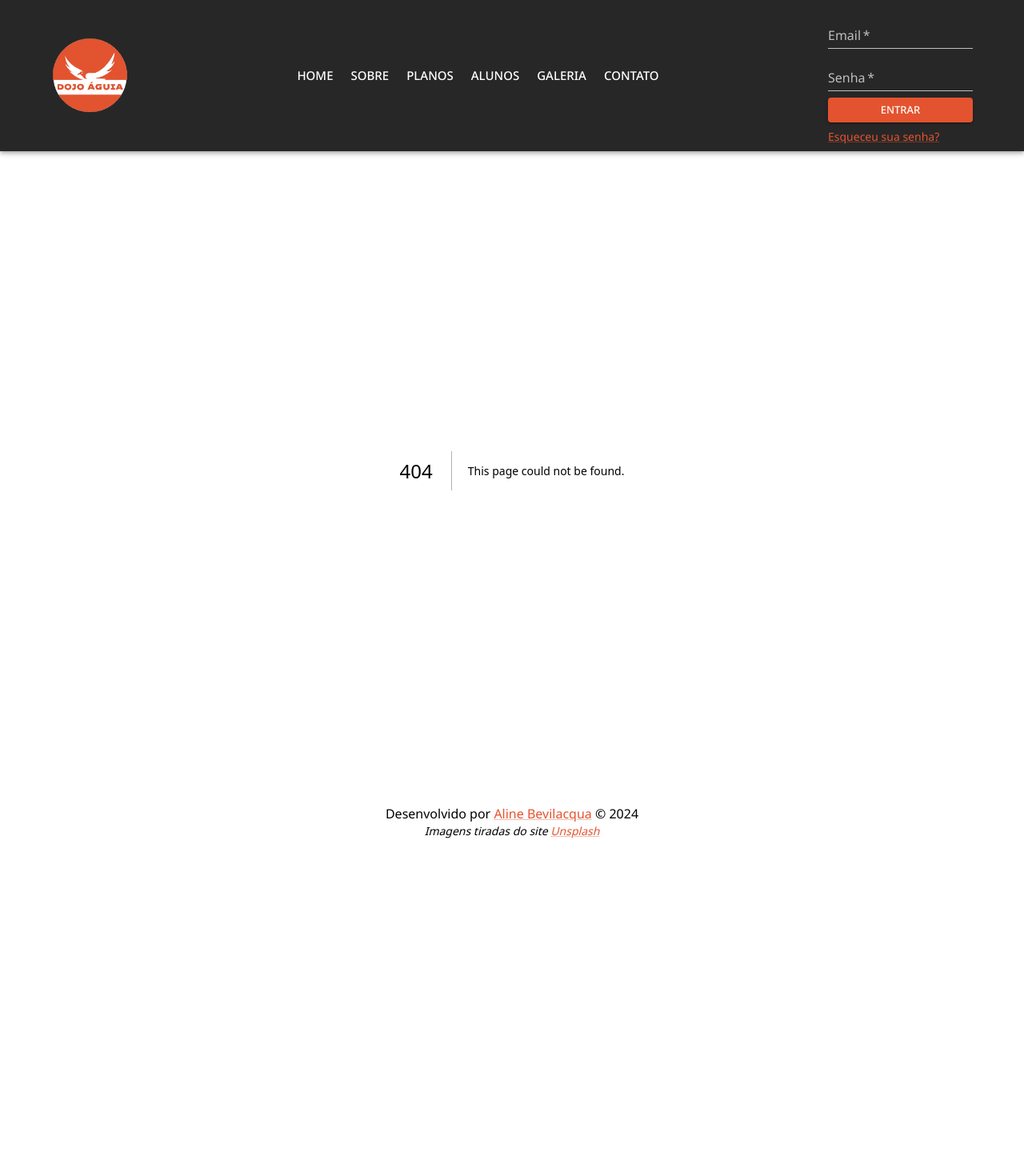
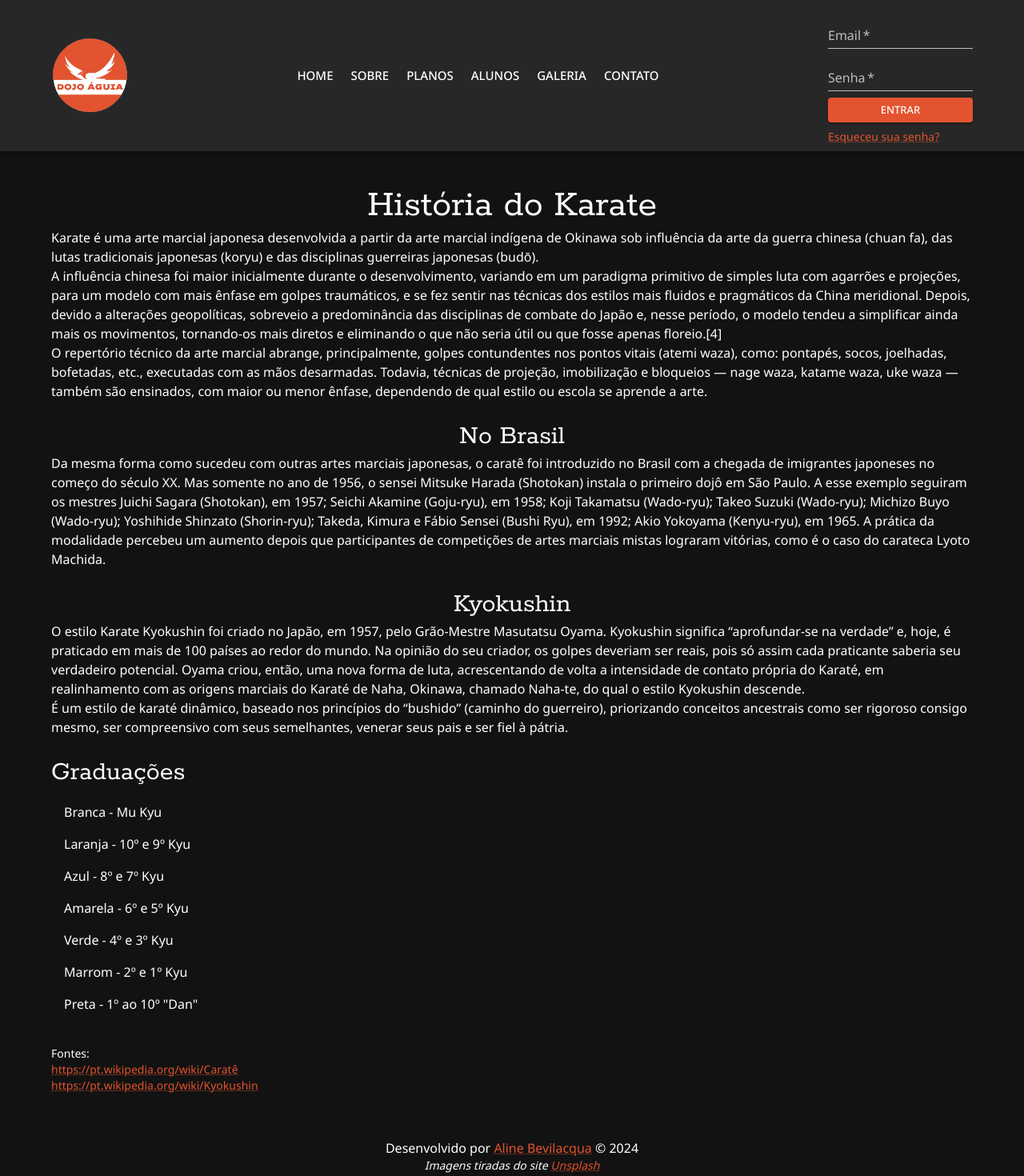
Before and after one commit to aliine98/dojo-aguia, a Next.js app: page /karate in a window 1280 px wide. Before the commit this address had no page. Shown: the top 1470 px of the page at 80% size. Before the commit the page ends 1065 px from the top, so only its background shows below. Built offline with nearby package versions, Linux system fonts and the light colour scheme.

Commit message:
feat: página de sobre o karate

```diff
--- /dev/null
+++ b/app/karate/page.tsx
@@ -0,0 +1,81 @@
+import { theme } from '@/mui-theme.config';
+import { Container, CssBaseline, List, ListItem, ThemeProvider, Typography, Link } from '@mui/material';
+import React from 'react';
+
+export default function AboutKarate() {
+    return (
+        <>
+            <ThemeProvider theme={theme}>
+                <CssBaseline />
+                <Container maxWidth='lg' sx={{ my: 5 }}>
+                    <Typography variant='h3' component='h1' sx={{ textAlign: 'center' }}>
+                        História do Karate
+                    </Typography>
+                    <Typography variant='body1' component='p'>
+                        Karate é uma arte marcial japonesa desenvolvida a partir da arte marcial indígena de Okinawa sob influência da arte da guerra
+                        chinesa (chuan fa), das lutas tradicionais japonesas (koryu) e das disciplinas guerreiras japonesas (budō).
+                    </Typography>
+                    <Typography variant='body1' component='p'>
+                        A influência chinesa foi maior inicialmente durante o desenvolvimento, variando em um paradigma primitivo de simples luta com
+                        agarrões e projeções, para um modelo com mais ênfase em golpes traumáticos, e se fez sentir nas técnicas dos estilos mais
+                        fluidos e pragmáticos da China meridional. Depois, devido a alterações geopolíticas, sobreveio a predominância das disciplinas
+                        de combate do Japão e, nesse período, o modelo tendeu a simplificar ainda mais os movimentos, tornando-os mais diretos e
+                        eliminando o que não seria útil ou que fosse apenas floreio.[4]
+                    </Typography>
+                    <Typography variant='body1' component='p'>
+                        O repertório técnico da arte marcial abrange, principalmente, golpes contundentes nos pontos vitais (atemi waza), como:
+                        pontapés, socos, joelhadas, bofetadas, etc., executadas com as mãos desarmadas. Todavia, técnicas de projeção, imobilização e
+                        bloqueios — nage waza, katame waza, uke waza — também são ensinados, com maior ou menor ênfase, dependendo de qual estilo ou
+                        escola se aprende a arte.
+                    </Typography>
+                    <Typography variant='h4' component='h2' sx={{ mt: 3, textAlign: 'center' }}>
+                        No Brasil
+                    </Typography>
+                    <Typography variant='body1' component='p'>
+                        Da mesma forma como sucedeu com outras artes marciais japonesas, o caratê foi introduzido no Brasil com a chegada de
+                        imigrantes japoneses no começo do século XX. Mas somente no ano de 1956, o sensei Mitsuke Harada (Shotokan) instala o primeiro
+                        dojô em São Paulo. A esse exemplo seguiram os mestres Juichi Sagara (Shotokan), em 1957; Seichi Akamine (Goju-ryu), em 1958;
+                        Koji Takamatsu (Wado-ryu); Takeo Suzuki (Wado-ryu); Michizo Buyo (Wado-ryu); Yoshihide Shinzato (Shorin-ryu); Takeda, Kimura e
+                        Fábio Sensei (Bushi Ryu), em 1992; Akio Yokoyama (Kenyu-ryu), em 1965. A prática da modalidade percebeu um aumento depois que
+                        participantes de competições de artes marciais mistas lograram vitórias, como é o caso do carateca Lyoto Machida.
+                    </Typography>
+                    <Typography variant='h4' component='h2' sx={{ mt: 3, textAlign: 'center' }}>
+                        Kyokushin
+                    </Typography>
+                    <Typography variant='body1' component='p'>
+                        O estilo Karate Kyokushin foi criado no Japão, em 1957, pelo Grão-Mestre Masutatsu Oyama. Kyokushin significa “aprofundar-se
+                        na verdade” e, hoje, é praticado em mais de 100 países ao redor do mundo. Na opinião do seu criador, os golpes deveriam ser
+                        reais, pois só assim cada praticante saberia seu verdadeiro potencial. Oyama criou, então, uma nova forma de luta,
+                        acrescentando de volta a intensidade de contato própria do Karaté, em realinhamento com as origens marciais do Karaté de Naha,
+                        Okinawa, chamado Naha-te, do qual o estilo Kyokushin descende.
+                    </Typography>
+                    <Typography variant='body1' component='p'>
+                        É um estilo de karaté dinâmico, baseado nos princípios do “bushido” (caminho do guerreiro), priorizando conceitos ancestrais
+                        como ser rigoroso consigo mesmo, ser compreensivo com seus semelhantes, venerar seus pais e ser fiel à pátria.
+                    </Typography>
+                    <Typography variant='h4' component='h2' sx={{ mt: 3 }}>
+                        Graduações
+                    </Typography>
+                    <List>
+                        <ListItem>Branca - Mu Kyu</ListItem>
+                        <ListItem>Laranja - 10º e 9º Kyu</ListItem>
+                        <ListItem>Azul - 8º e 7º Kyu</ListItem>
+                        <ListItem>Amarela - 6º e 5º Kyu</ListItem>
+                        <ListItem>Verde - 4º e 3º Kyu</ListItem>
+                        <ListItem>Marrom - 2º e 1º Kyu</ListItem>
+                        <ListItem>Preta - 1º ao 10º "Dan"</ListItem>
+                    </List>
+                    <Typography variant='body2' component='p' sx={{ mt: 3 }}>
+                        Fontes:
+                    </Typography>
+                    <Link href='https://pt.wikipedia.org/wiki/Caratê' sx={{ display: 'block' }} variant='body2' target='_blank'>
+                        https://pt.wikipedia.org/wiki/Caratê
+                    </Link>
+                    <Link href='https://pt.wikipedia.org/wiki/Kyokushin' sx={{ display: 'block' }} variant='body2' target='_blank'>
+                        https://pt.wikipedia.org/wiki/Kyokushin
+                    </Link>
+                </Container>
+            </ThemeProvider>
+        </>
+    );
+}
```
